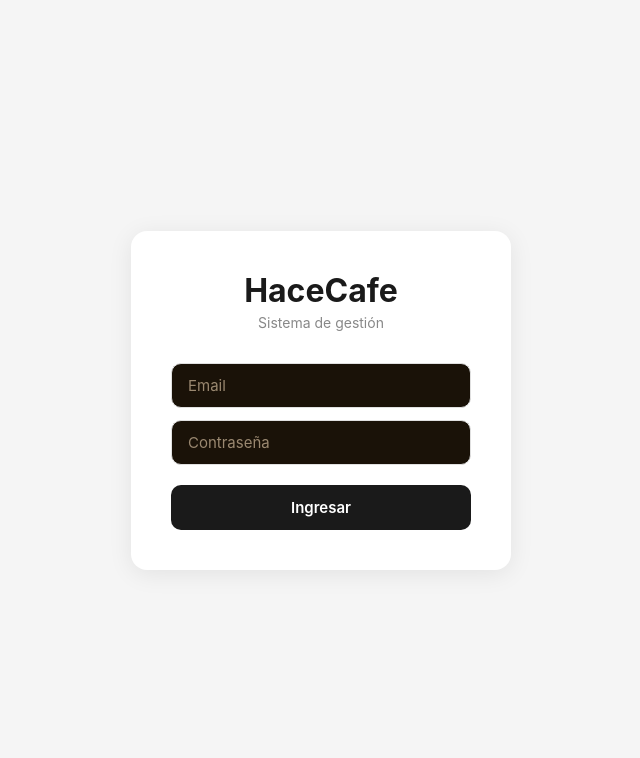
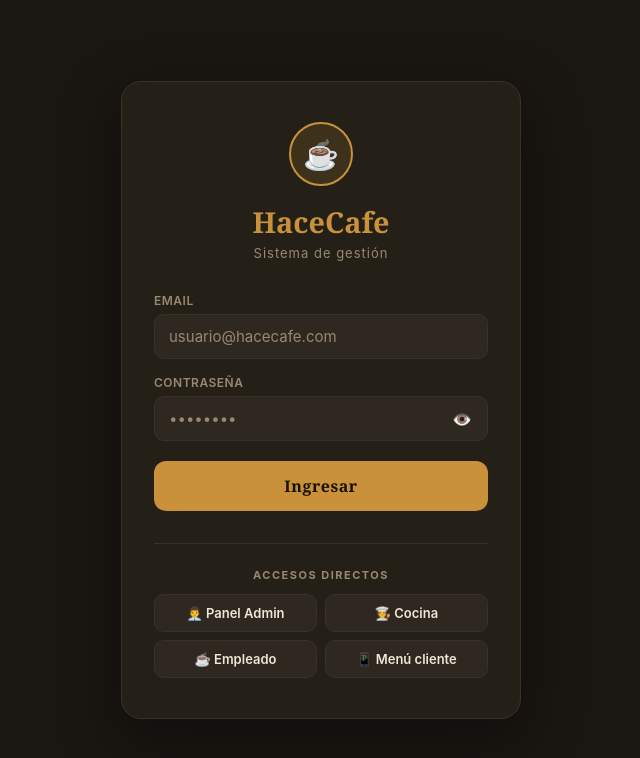
Before and after one commit to CriGar21/hacecafe-frontend, a React app: page /login in a window 1280 px wide. Shown: the top 758 px of the page, without its empty margins (319-959 px from the left). Built offline with nearby package versions, Linux system fonts and the light colour scheme; no server answers; the HTML template or start-up script is replaced by a standard one.

Commit message:
feat: login con ojo password y selector de pantallas

```diff
--- a/src/pages/Login.jsx
+++ b/src/pages/Login.jsx
@@ -1,24 +1,20 @@
 import { useState } from "react";
-import { useNavigate } from "react-router-dom";
 import { useAuth } from "../context/AuthContext";
 
 export default function Login() {
+  const { login } = useAuth();
   const [email, setEmail] = useState("");
   const [password, setPassword] = useState("");
+  const [verPassword, setVerPassword] = useState(false);
   const [error, setError] = useState("");
   const [cargando, setCargando] = useState(false);
-  const { login } = useAuth();
-  const navigate = useNavigate();
 
-  const handleSubmit = async (e) => {
+  const handleLogin = async (e) => {
     e.preventDefault();
     setCargando(true);
     setError("");
     try {
-      const usuario = await login(email, password);
-      if (usuario.rol === "COCINA") navigate("/cocina");
-      else if (usuario.rol === 'DUEÑO') navigate('/admin')
-        else navigate("/empleado");
+      await login(email, password);
     } catch {
       setError("Email o contraseña incorrectos");
     } finally {
@@ -27,85 +23,244 @@ export default function Login() {
   };
 
   return (
-    <div style={styles.container}>
-      <div style={styles.card}>
-        <h1 style={styles.titulo}>HaceCafe</h1>
-        <p style={styles.subtitulo}>Sistema de gestión</p>
+    <div style={st.bg}>
+      <div style={st.card}>
+        {/* Logo */}
+        <div style={st.logoWrap}>
+          <span style={st.logoIcon}>☕</span>
+        </div>
+        <h1 style={st.titulo}>HaceCafe</h1>
+        <p style={st.subtitulo}>Sistema de gestión</p>
 
-        <form onSubmit={handleSubmit} style={styles.form}>
+        <form onSubmit={handleLogin} style={st.form}>
+          {/* Email */}
+          <div style={st.grupo}>
+            <label style={st.label}>Email</label>
             <input
               type="email"
-            placeholder="Email"
               value={email}
               onChange={(e) => setEmail(e.target.value)}
-            style={styles.input}
+              placeholder="usuario@hacecafe.com"
+              style={st.input}
               required
+              autoComplete="email"
             />
+          </div>
+
+          {/* Password con ojo */}
+          <div style={st.grupo}>
+            <label style={st.label}>Contraseña</label>
+            <div style={st.inputWrap}>
               <input
-            type="password"
-            placeholder="Contraseña"
+                type={verPassword ? "text" : "password"}
                 value={password}
                 onChange={(e) => setPassword(e.target.value)}
-            style={styles.input}
+                placeholder="••••••••"
+                style={{ ...st.input, paddingRight: "44px" }}
                 required
+                autoComplete="current-password"
               />
-          {error && <p style={styles.error}>{error}</p>}
-          <button type="submit" style={styles.btn} disabled={cargando}>
+              <button
+                type="button"
+                style={st.ojoBtnStyle}
+                onClick={() => setVerPassword((v) => !v)}
+                tabIndex={-1}
+              >
+                {verPassword ? "🙈" : "👁️"}
+              </button>
+            </div>
+          </div>
+
+          {error && <div style={st.error}>{error}</div>}
+
+          <button
+            type="submit"
+            style={{ ...st.btnLogin, opacity: cargando ? 0.7 : 1 }}
+            disabled={cargando}
+          >
             {cargando ? "Ingresando..." : "Ingresar"}
           </button>
         </form>
+
+        {/* Selector de pantalla */}
+        <div style={st.selectorWrap}>
+          <p style={st.selectorTitulo}>Accesos directos</p>
+          <div style={st.selectorGrid}>
+            {[
+              { label: "👨‍💼 Panel Admin", path: "/admin" },
+              { label: "🧑‍🍳 Cocina", path: "/cocina" },
+              { label: "☕ Empleado", path: "/empleado" },
+              { label: "📱 Menú cliente", path: "/menu" },
+            ].map(({ label, path }) => (
+              <a key={path} href={path} style={st.selectorBtn}>
+                {label}
+              </a>
+            ))}
+          </div>
+        </div>
       </div>
     </div>
   );
 }
 
-const styles = {
-  container: {
+const C = {
+  bg: "#1a1612",
+  card: "#242018",
+  light: "#2e2820",
+  gold: "#C8913A",
+  text: "#F0E6D3",
+  sub: "#9A8870",
+  border: "#3a3228",
+  error: "#e07070",
+};
+
+const st = {
+  bg: {
     minHeight: "100vh",
+    background: C.bg,
     display: "flex",
     alignItems: "center",
     justifyContent: "center",
-    background: "#f5f5f5",
+    padding: "1rem",
   },
   card: {
-    background: "white",
-    padding: "2.5rem",
-    borderRadius: "16px",
+    background: C.card,
+    borderRadius: "20px",
+    padding: "2.5rem 2rem",
     width: "100%",
-    maxWidth: "380px",
-    boxShadow: "0 4px 24px rgba(0,0,0,0.08)",
+    maxWidth: "400px",
+    border: `1px solid ${C.border}`,
+    boxShadow: "0 20px 60px rgba(0,0,0,0.4)",
+    display: "flex",
+    flexDirection: "column",
+    gap: "0",
+  },
+  logoWrap: {
+    width: "64px",
+    height: "64px",
+    borderRadius: "50%",
+    background: `rgba(200,145,58,0.15)`,
+    border: `2px solid ${C.gold}`,
+    display: "flex",
+    alignItems: "center",
+    justifyContent: "center",
+    margin: "0 auto 1rem",
+    fontSize: "1.8rem",
   },
   titulo: {
-    fontSize: "2rem",
-    fontWeight: "700",
+    color: C.gold,
+    fontFamily: "Georgia, serif",
+    fontWeight: "800",
+    fontSize: "1.8rem",
     textAlign: "center",
     margin: "0 0 4px",
-    color: "#1a1a1a",
   },
   subtitulo: {
+    color: C.sub,
+    fontSize: "13px",
     textAlign: "center",
-    color: "#888",
-    marginBottom: "2rem",
-    fontSize: "14px",
+    margin: "0 0 2rem",
+    letterSpacing: "1px",
   },
-  form: { display: "flex", flexDirection: "column", gap: "12px" },
+  form: {
+    display: "flex",
+    flexDirection: "column",
+    gap: "1rem",
+  },
+  grupo: {
+    display: "flex",
+    flexDirection: "column",
+    gap: "6px",
+  },
+  label: {
+    fontSize: "12px",
+    fontWeight: "600",
+    color: C.sub,
+    letterSpacing: "0.5px",
+    textTransform: "uppercase",
+  },
+  inputWrap: {
+    position: "relative",
+  },
   input: {
-    padding: "12px 16px",
+    padding: "12px 14px",
     borderRadius: "10px",
-    border: "1.5px solid #e0e0e0",
+    border: `1px solid ${C.border}`,
     fontSize: "15px",
+    fontFamily: "inherit",
+    background: C.light,
+    color: C.text,
+    width: "100%",
+    boxSizing: "border-box",
     outline: "none",
+    transition: "border-color 0.2s",
   },
-  btn: {
-    padding: "13px",
-    borderRadius: "10px",
-    background: "#1a1a1a",
-    color: "white",
-    fontWeight: "600",
-    fontSize: "15px",
+  ojoBtnStyle: {
+    position: "absolute",
+    right: "12px",
+    top: "50%",
+    transform: "translateY(-50%)",
+    background: "transparent",
     border: "none",
     cursor: "pointer",
-    marginTop: "8px",
+    fontSize: "16px",
+    padding: "4px",
+    lineHeight: 1,
   },
-  error: { color: "#e53e3e", fontSize: "13px", textAlign: "center", margin: 0 },
+  error: {
+    color: C.error,
+    fontSize: "13px",
+    textAlign: "center",
+    padding: "8px 12px",
+    background: "rgba(224,112,112,0.1)",
+    borderRadius: "8px",
+    border: `1px solid rgba(224,112,112,0.2)`,
+  },
+  btnLogin: {
+    background: C.gold,
+    color: "#1a0e00",
+    border: "none",
+    borderRadius: "12px",
+    padding: "14px",
+    fontWeight: "800",
+    fontSize: "16px",
+    cursor: "pointer",
+    fontFamily: "Georgia, serif",
+    letterSpacing: "0.5px",
+    marginTop: "4px",
+    width: "100%",
+  },
+  selectorWrap: {
+    marginTop: "2rem",
+    paddingTop: "1.5rem",
+    borderTop: `1px solid ${C.border}`,
+  },
+  selectorTitulo: {
+    color: C.sub,
+    fontSize: "11px",
+    fontWeight: "700",
+    letterSpacing: "1.5px",
+    textTransform: "uppercase",
+    textAlign: "center",
+    margin: "0 0 12px",
+  },
+  selectorGrid: {
+    display: "grid",
+    gridTemplateColumns: "1fr 1fr",
+    gap: "8px",
+  },
+  selectorBtn: {
+    display: "block",
+    padding: "10px 8px",
+    borderRadius: "10px",
+    border: `1px solid ${C.border}`,
+    background: C.light,
+    color: C.text,
+    fontSize: "13px",
+    fontWeight: "600",
+    textAlign: "center",
+    textDecoration: "none",
+    transition: "all 0.2s",
+    cursor: "pointer",
+  },
 };
--- a/src/pages/PanelDueno.jsx
+++ b/src/pages/PanelDueno.jsx
@@ -1212,10 +1212,10 @@ function Stock({ tema }) {
 
 // ─── USUARIOS ─────────────────────────────────────────────────
 
-function Usuarios({ tema }) {
-  const s = getStyles(tema);
+function Usuarios() {
   const [usuarios, setUsuarios] = useState([]);
   const [mostrando, setMostrando] = useState("lista");
+  const [usuarioEditar, setUsuarioEditar] = useState(null);
   const [form, setForm] = useState({
     nombre: "",
     email: "",
@@ -1241,47 +1241,99 @@ function Usuarios({ tema }) {
       alert(e.response?.data?.error || "Error al crear usuario");
     }
   };
+
+  const editar = async () => {
+    try {
+      const body = { nombre: form.nombre, rol: form.rol };
+      if (form.password) body.password = form.password;
+      await api.put(`/admin/usuarios/${usuarioEditar.id}`, body);
+      cargar();
+      setMostrando("lista");
+      setUsuarioEditar(null);
+    } catch (e) {
+      alert(e.response?.data?.error || "Error al editar usuario");
+    }
+  };
+
+  const abrirEditar = (u) => {
+    setForm({ nombre: u.nombre, email: u.email, password: "", rol: u.rol });
+    setUsuarioEditar(u);
+    setMostrando("editar");
+  };
+
   const toggle = async (id) => {
     await api.patch(`/admin/usuarios/${id}/toggle`);
     cargar();
   };
 
-  if (mostrando === "nuevo") {
+  if (mostrando === "nuevo" || mostrando === "editar") {
     return (
       <div style={s.seccion}>
         <div style={s.seccionHeader}>
-          <h2 style={s.seccionTitulo}>Nuevo usuario</h2>
-          <button style={s.btnSecundario} onClick={() => setMostrando("lista")}>
+          <h2 style={s.seccionTitulo}>
+            {mostrando === "editar" ? "Editar usuario" : "Nuevo usuario"}
+          </h2>
+          <button
+            style={s.btnSecundario}
+            onClick={() => {
+              setMostrando("lista");
+              setUsuarioEditar(null);
+            }}
+          >
             Cancelar
           </button>
         </div>
-        <div style={s.card}>
         <div className="admin-form-grid" style={s.formGrid}>
-            {[
-              ["nombre", "Nombre completo", "text"],
-              ["email", "Email", "email"],
-              ["password", "Contraseña", "password"],
-            ].map(([key, label, type]) => (
-              <div key={key} style={s.formGrupo}>
-                <label style={s.formLabel}>{label}</label>
+          <div style={s.formGrupo}>
+            <label style={s.formLabel}>Nombre completo</label>
             <input
               style={s.formInput}
-                  type={type}
-                  value={form[key]}
+              value={form.nombre}
               onChange={(e) =>
-                    setForm((f) => ({ ...f, [key]: e.target.value }))
-                  }
-                />
-              </div>
-            ))}
+                setForm((f) => ({ ...f, nombre: e.target.value }))
+              }
+            />
+          </div>
+          <div style={s.formGrupo}>
+            <label style={s.formLabel}>
+              Email {mostrando === "editar" && "(no editable)"}
+            </label>
+            <input
+              style={{
+                ...s.formInput,
+                opacity: mostrando === "editar" ? 0.5 : 1,
+              }}
+              value={form.email}
+              disabled={mostrando === "editar"}
+              onChange={(e) =>
+                setForm((f) => ({ ...f, email: e.target.value }))
+              }
+            />
+          </div>
+          <div style={s.formGrupo}>
+            <label style={s.formLabel}>
+              {mostrando === "editar"
+                ? "Nueva contraseña (opcional)"
+                : "Contraseña"}
+            </label>
+            <input
+              style={s.formInput}
+              type="password"
+              value={form.password}
+              onChange={(e) =>
+                setForm((f) => ({ ...f, password: e.target.value }))
+              }
+              placeholder={
+                mostrando === "editar" ? "Dejá vacío para no cambiar" : ""
+              }
+            />
+          </div>
           <div style={s.formGrupo}>
             <label style={s.formLabel}>Rol</label>
             <select
               style={s.formInput}
               value={form.rol}
-                onChange={(e) =>
-                  setForm((f) => ({ ...f, rol: e.target.value }))
-                }
+              onChange={(e) => setForm((f) => ({ ...f, rol: e.target.value }))}
             >
               <option value="EMPLEADO">Empleado</option>
               <option value="COCINA">Cocina</option>
@@ -1289,10 +1341,12 @@ function Usuarios({ tema }) {
             </select>
           </div>
         </div>
-          <button style={s.btnPrimario} onClick={crear}>
-            Crear usuario
-          </button>
-        </div>
+        <button
+          style={s.btnPrimario}
+          onClick={mostrando === "editar" ? editar : crear}
+        >
+          {mostrando === "editar" ? "Guardar cambios" : "Crear usuario"}
+        </button>
       </div>
     );
   }
@@ -1321,16 +1375,21 @@ function Usuarios({ tema }) {
               <span
                 style={{
                   ...s.stockPill,
-                  background: u.activo ? tema.verdeBg : tema.bgLight,
-                  color: u.activo ? tema.verde : tema.textFaded,
+                  background: u.activo
+                    ? "rgba(74,138,74,0.2)"
+                    : "rgba(128,128,128,0.15)",
+                  color: u.activo ? "#90e090" : "#888",
                 }}
               >
                 {u.activo ? "Activo" : "Inactivo"}
               </span>
+              <button style={s.btnIcono} onClick={() => abrirEditar(u)}>
+                Editar
+              </button>
               <button
                 style={{
                   ...s.btnIcono,
-                  color: u.activo ? tema.alertaText : tema.verde,
+                  color: u.activo ? "#e07070" : "#90e090",
                 }}
                 onClick={() => toggle(u.id)}
               >
```
Lines whose indentation alone changed are shown as unchanged.
